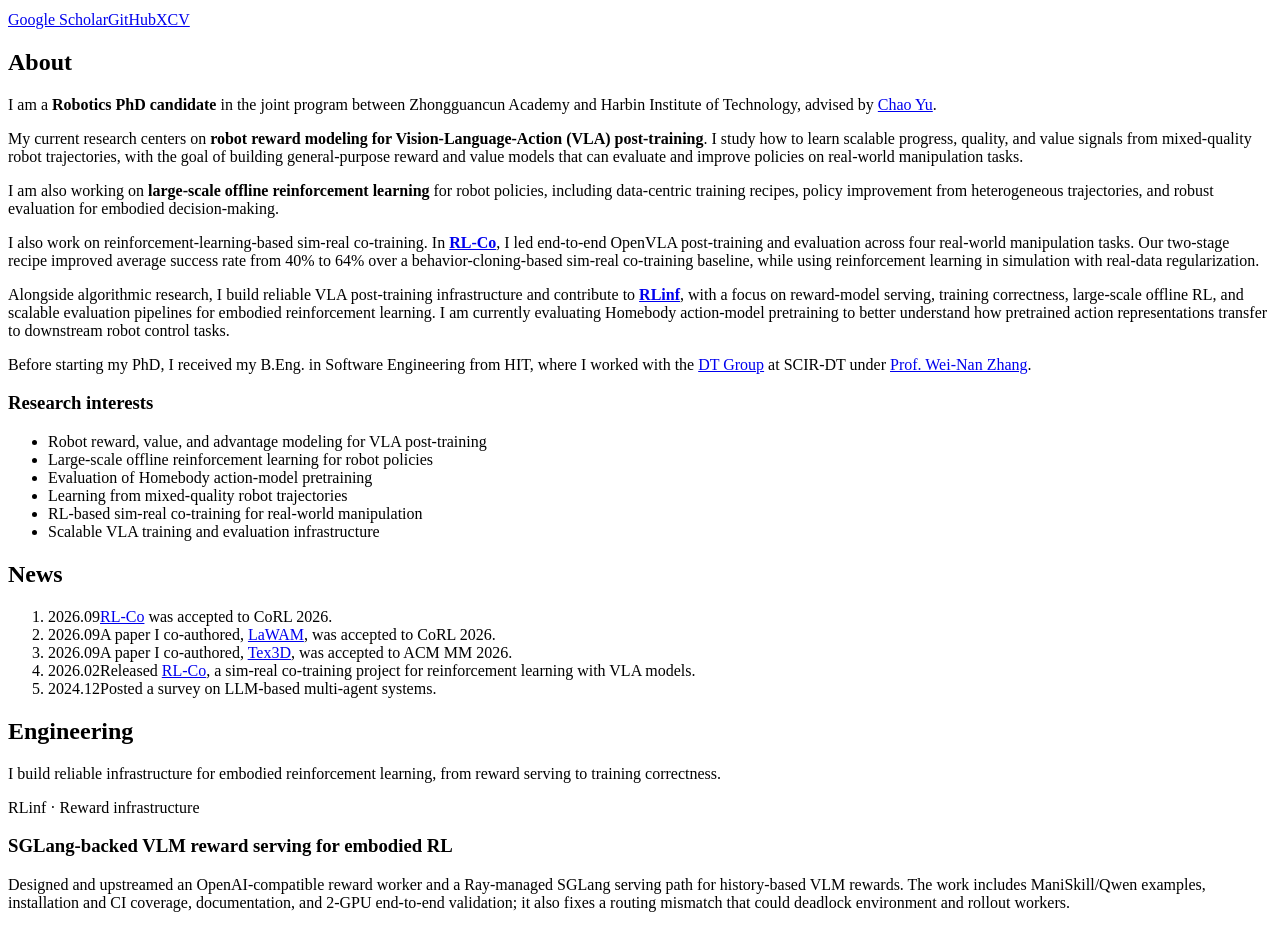
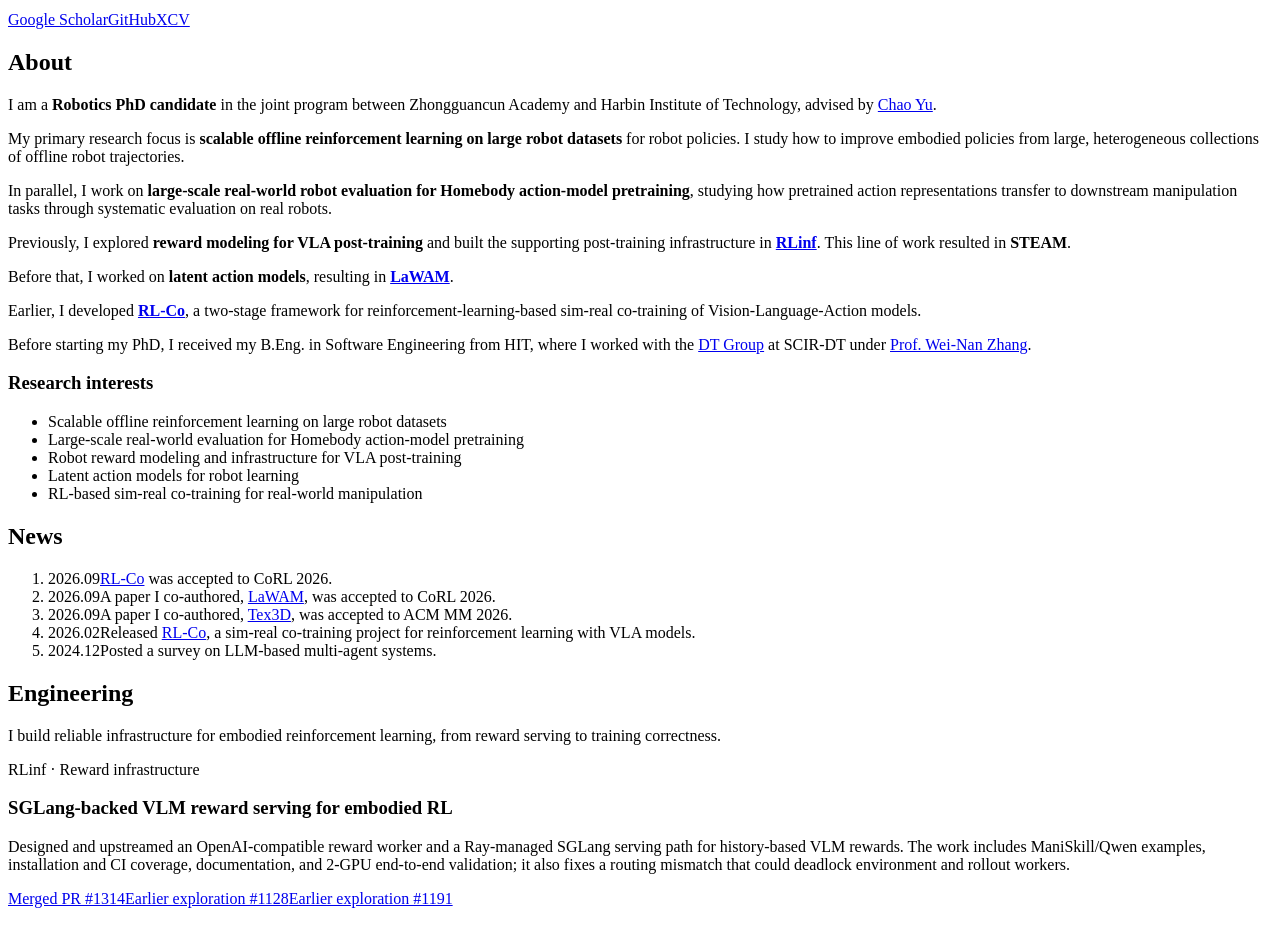
Before and after one commit to bianhua-12/bianhua-12.github.io, a React (Vite) app: page / in a window 1280 px wide. Shown: the part 1460-2385 px from the top of the page. Built offline with nearby package versions, Linux system fonts and the light colour scheme; the HTML template or start-up script is replaced by a standard one.

Commit message:
Reframe research narrative

```diff
--- a/src/content.ts
+++ b/src/content.ts
@@ -2,7 +2,7 @@ export const site = {
   title: "Shuaihang Chen",
   role: "Robotics PhD Candidate",
   affiliation: "Zhongguancun Academy",
-  bio: "Robot reward modeling, large-scale offline RL, VLA post-training, and action-model pretraining evaluation.",
+  bio: "Scalable offline RL on large robot datasets and real-world evaluation for action-model pretraining.",
   links: {
     github: "https://github.com/bianhua-12/",
     scholar: "https://scholar.google.com/citations?user=mvKthu0AAAAJ&hl=zh-CN",
@@ -55,31 +55,42 @@ export const aboutParagraphs: TextSegment[][] = [
     { text: "." },
   ],
   [
-    { text: "My current research centers on ", strong: false },
-    { text: "robot reward modeling for Vision-Language-Action (VLA) post-training", strong: true },
+    { text: "My primary research focus is ", strong: false },
+    { text: "scalable offline reinforcement learning on large robot datasets", strong: true },
     {
-      text: ". I study how to learn scalable progress, quality, and value signals from mixed-quality robot trajectories, with the goal of building general-purpose reward and value models that can evaluate and improve policies on real-world manipulation tasks.",
+      text: " for robot policies. I study how to improve embodied policies from large, heterogeneous collections of offline robot trajectories.",
     },
   ],
   [
-    { text: "I am also working on ", strong: false },
-    { text: "large-scale offline reinforcement learning", strong: true },
+    { text: "In parallel, I work on ", strong: false },
+    { text: "large-scale real-world robot evaluation for Homebody action-model pretraining", strong: true },
     {
-      text: " for robot policies, including data-centric training recipes, policy improvement from heterogeneous trajectories, and robust evaluation for embodied decision-making.",
+      text: ", studying how pretrained action representations transfer to downstream manipulation tasks through systematic evaluation on real robots.",
     },
   ],
   [
-    { text: "I also work on reinforcement-learning-based sim-real co-training. In " },
+    { text: "Previously, I explored " },
+    { text: "reward modeling for VLA post-training", strong: true },
+    { text: " and built the supporting post-training infrastructure in " },
+    { text: "RLinf", href: site.links.rlinf, strong: true },
+    {
+      text: ". This line of work resulted in ",
+    },
+    { text: "STEAM", strong: true },
+    { text: "." },
+  ],
+  [
+    { text: "Before that, I worked on " },
+    { text: "latent action models", strong: true },
+    { text: ", resulting in " },
+    { text: "LaWAM", href: site.links.laWam, strong: true },
+    { text: "." },
+  ],
+  [
+    { text: "Earlier, I developed " },
     { text: "RL-Co", href: site.links.rlCo, strong: true },
     {
-      text: ", I led end-to-end OpenVLA post-training and evaluation across four real-world manipulation tasks. Our two-stage recipe improved average success rate from 40% to 64% over a behavior-cloning-based sim-real co-training baseline, while using reinforcement learning in simulation with real-data regularization.",
-    },
-  ],
-  [
-    { text: "Alongside algorithmic research, I build reliable VLA post-training infrastructure and contribute to " },
-    { text: "RLinf", href: site.links.rlinf, strong: true },
-    {
-      text: ", with a focus on reward-model serving, training correctness, large-scale offline RL, and scalable evaluation pipelines for embodied reinforcement learning. I am currently evaluating Homebody action-model pretraining to better understand how pretrained action representations transfer to downstream robot control tasks.",
+      text: ", a two-stage framework for reinforcement-learning-based sim-real co-training of Vision-Language-Action models.",
     },
   ],
   [
@@ -92,12 +103,11 @@ export const aboutParagraphs: TextSegment[][] = [
 ];
 
 export const researchInterests = [
-  "Robot reward, value, and advantage modeling for VLA post-training",
-  "Large-scale offline reinforcement learning for robot policies",
-  "Evaluation of Homebody action-model pretraining",
-  "Learning from mixed-quality robot trajectories",
+  "Scalable offline reinforcement learning on large robot datasets",
+  "Large-scale real-world evaluation for Homebody action-model pretraining",
+  "Robot reward modeling and infrastructure for VLA post-training",
+  "Latent action models for robot learning",
   "RL-based sim-real co-training for real-world manipulation",
-  "Scalable VLA training and evaluation infrastructure",
 ];
 
 export const newsItems: NewsItem[] = [
```
